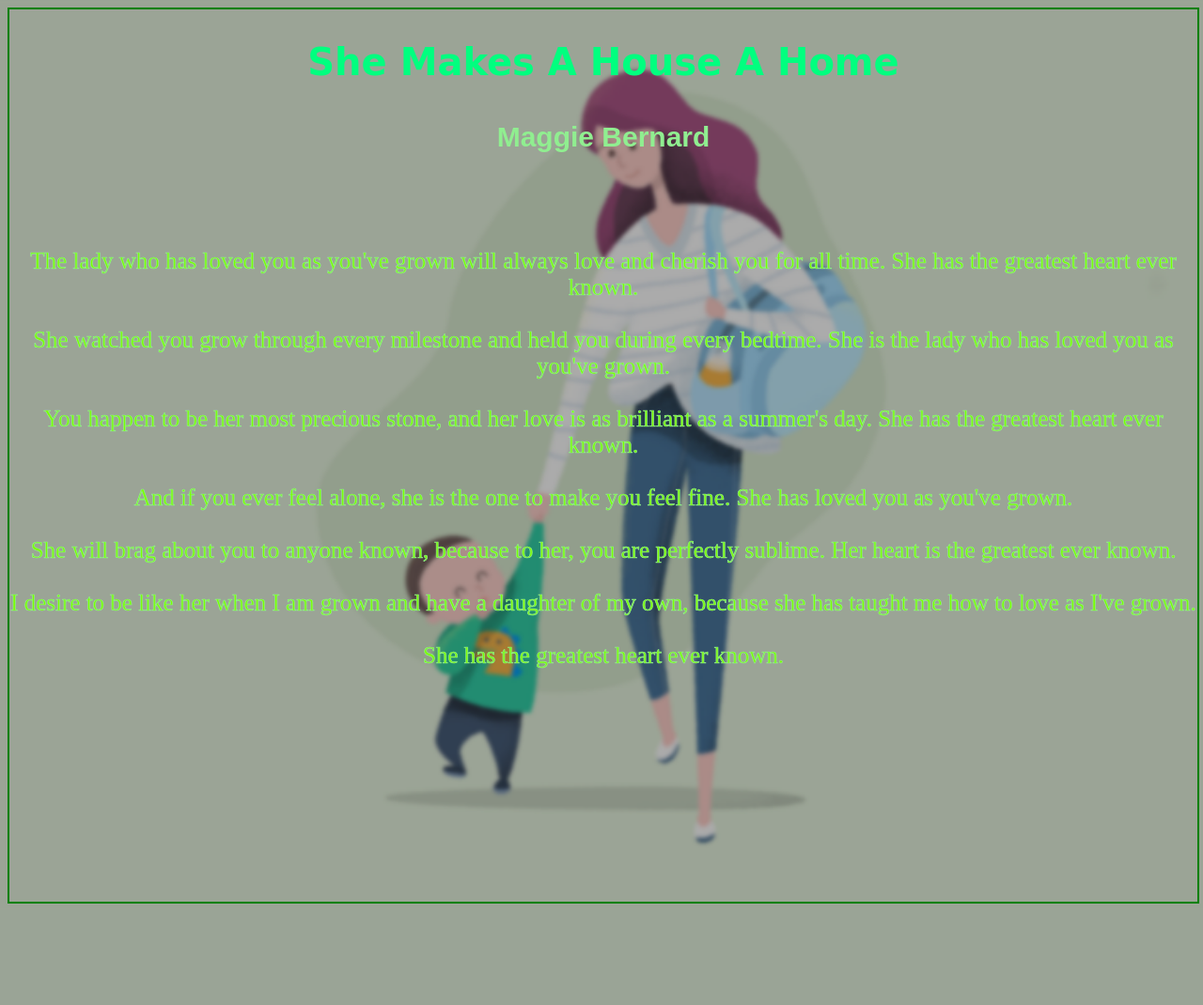
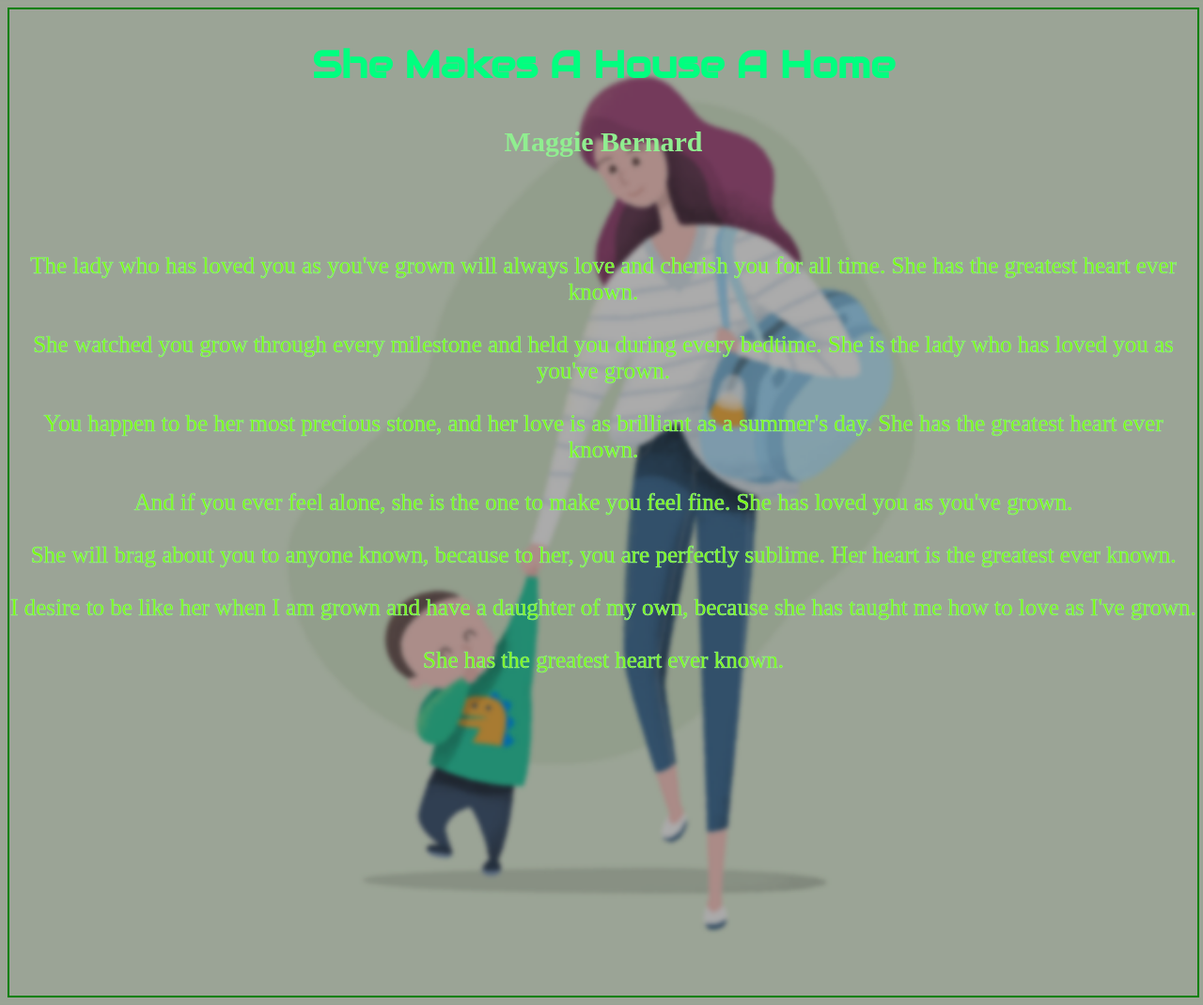
Before and after one commit to JahzielBanne/learningtasks, a PHP site: page /LT4/index.html in a window 1280 px wide. Shown: the whole page at 94% size. Before the commit the page ends 962 px from the top, so only its background shows below. Run offline with PHP 8.4, Linux system fonts and the light colour scheme; some web fonts are replaced.

Commit message:
Update style.css

```diff
--- a/LT4/style.css
+++ b/LT4/style.css
@@ -6,24 +6,21 @@ body {
 }
 #main{
     width:100%;
-    height:950px;
+    height:1050px;
     border: solid 2px green;
 }
 #main #body h2{
     text-align: center;
-    font-family: Comic Sans Ms;
     color:springgreen;
     font-size:40px;
 }
 #main #body h4{
     text-align: center;
-    font-family: Arial;
     color:lightgreen;
     font-size:30px;
 }
 #main #body p{
     text-align: center;
-    font-family: Times New Roman;
     color: lawngreen;
     font-size:25px;
     -webkit-text-stroke-width: 0.7px;
```
